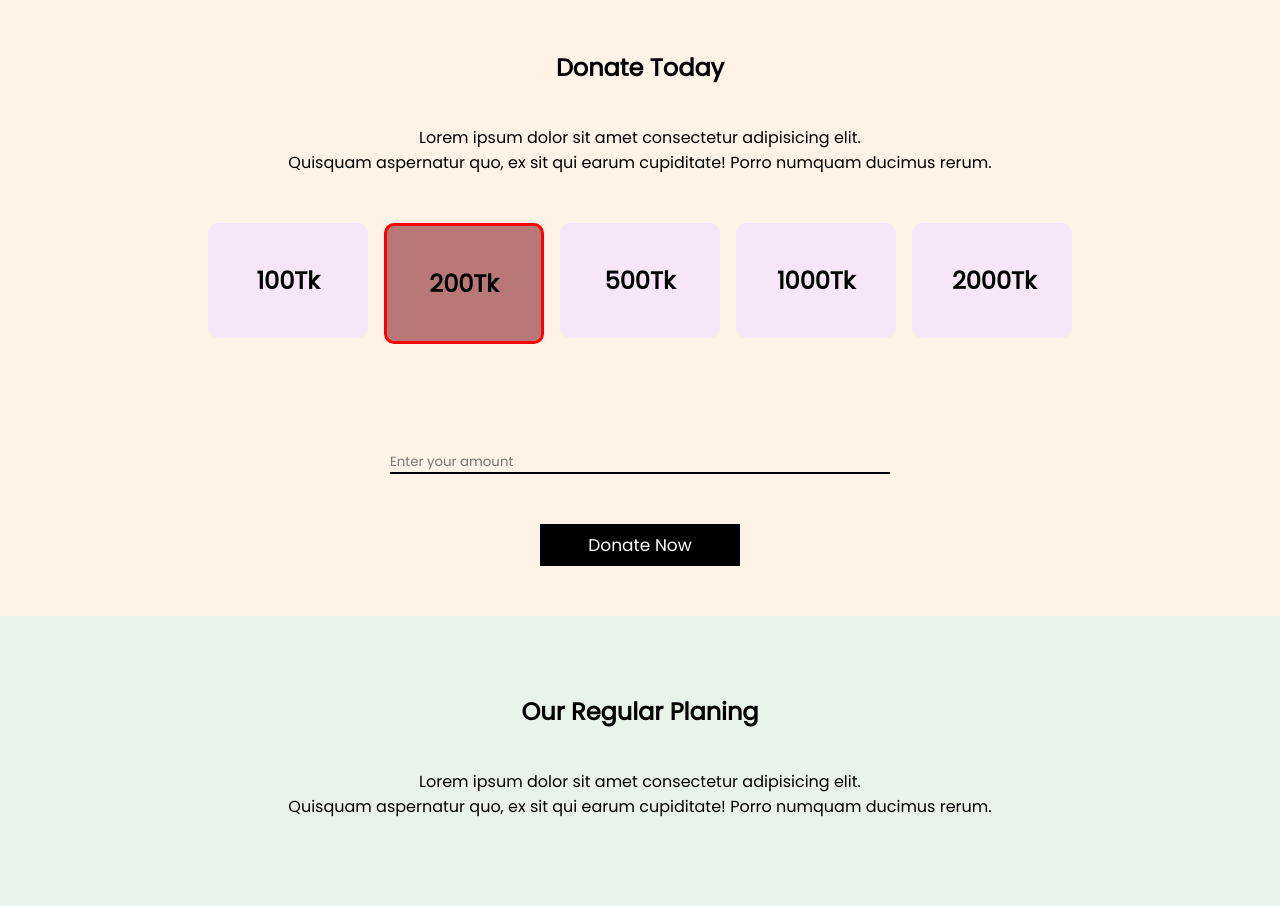
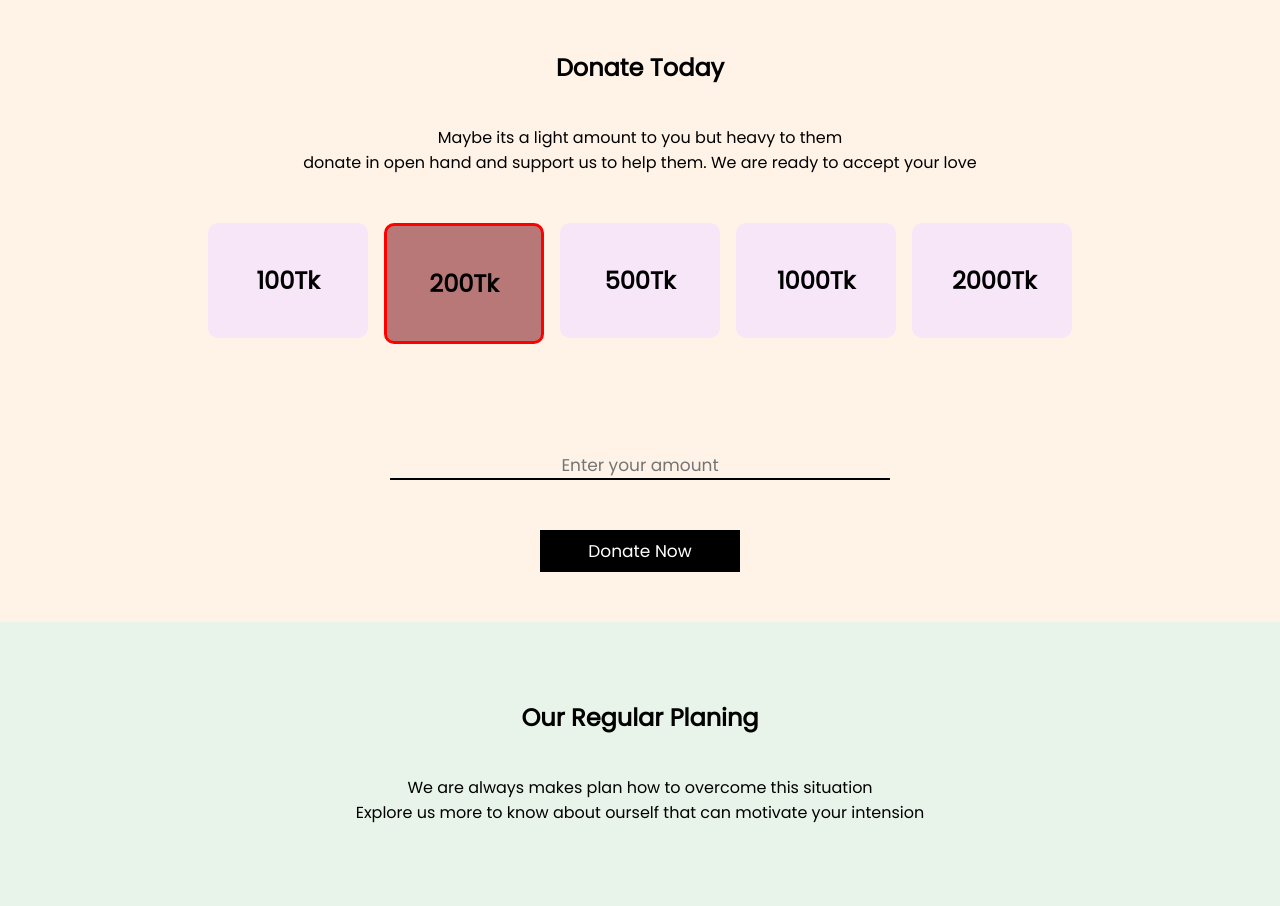
Before and after one commit to hasanMahmud743/First-Assignment, a plain HTML site: page index.html in a window 1280 px wide. Shown: the part 760-1666 px from the top of the page. Drawn offline with Linux system fonts and the light colour scheme.

Commit message:
more added

```diff
--- a/index.html
+++ b/index.html
@@ -27,7 +27,7 @@
         <div class="heading-text">
             <h1> Its the high time <br> to help the people  who are in need </h1>
 
-            <p> Lorem ipsum dolor sit amet consectetur, adipisicing elit. Rem exercitationem reiciendis nulla illo sint <br> Lorem, ipsum dolor sit amet consectetur adipisicing elit. Tenetur, vero!
+            <p> Its the official website of "Donate.org" which is a non profit organisation work for the people who are effected <br> We are seeking for your kind attention to join us so that we can make the challenge easier
              </p>
             <button class="btn btn1"> Donate Now </button>
         </div>
@@ -47,7 +47,7 @@
 
             <div class="amount-heading" >
                 <h1> Donate Today </h1>
-                <p> Lorem ipsum dolor sit amet consectetur adipisicing elit. <br> Quisquam aspernatur quo, ex sit qui earum cupiditate! Porro numquam ducimus rerum.</p>
+                <p> Maybe its a light amount to you but heavy to them <br> donate in open hand and support us to help them. We are ready to accept your love</p>
             </div>
 
 
@@ -110,7 +110,7 @@
 
             <div class="amount-heading">
                 <h1> Our Regular Planing </h1>
-                <p> Lorem ipsum dolor sit amet consectetur adipisicing elit. <br> Quisquam aspernatur quo, ex sit qui earum cupiditate! Porro numquam ducimus rerum.</p>
+                <p> We are always makes plan how to overcome this situation <br> Explore us more to know about ourself that can motivate your intension</p>
             </div>
 
             <div class="card-parrents">
@@ -152,12 +152,12 @@
 
             <div class="amount-heading" >
                 <h1> Their present Condition </h1>
-                <p> Lorem ipsum dolor sit amet consectetur adipisicing elit. <br> Quisquam aspernatur quo, ex sit qui earum cupiditate! Porro numquam ducimus rerum.</p>
+                <p> They are not in a good condition at all <br> Speared your love and its high time to open your hand, dont shy</p>
             </div>
 
             <div class="news-sec">
                 <div class="news-half">
-                    <img src="images/donation2.jpg" alt="">
+                    <img src="images/donation6.jpg" alt="">
 
 
                 </div>
@@ -184,7 +184,7 @@
 
           <div class="amount-heading">
                 <h1> Need Your Attentions</h1>
-                <p> Lorem ipsum dolor sit amet consectetur adipisicing elit. <br> Quisquam aspernatur quo, ex sit qui earum cupiditate! Porro numquam ducimus rerum.</p>
+                <p> We are egarly seeking your kind consideration <br>  Thats out regular part of activities to continue our journey. wanna donnet?</p>
             </div>
 
 
@@ -262,7 +262,7 @@
 
             <div class="amount-heading">
                 <h1> One More Click </h1>
-                <p> Lorem ipsum dolor sit amet consectetur adipisicing elit. <br> Quisquam aspernatur quo, ex sit qui earum cupiditate! Porro numquam ducimus rerum.</p>
+                <p> Stay with us. Give us suppot and love. <br> Your subscription can encourage us to do more for the people who are not living well </p>
             </div>
 
 
--- a/style.css
+++ b/style.css
@@ -153,6 +153,11 @@
 .btn2{
     margin: auto;
 
+}
+
+.inp-nd-btn input[type="text"]{
+    text-align: center;
+    font-size: 17px;
 }
 
 /* input sec ends here */
```
